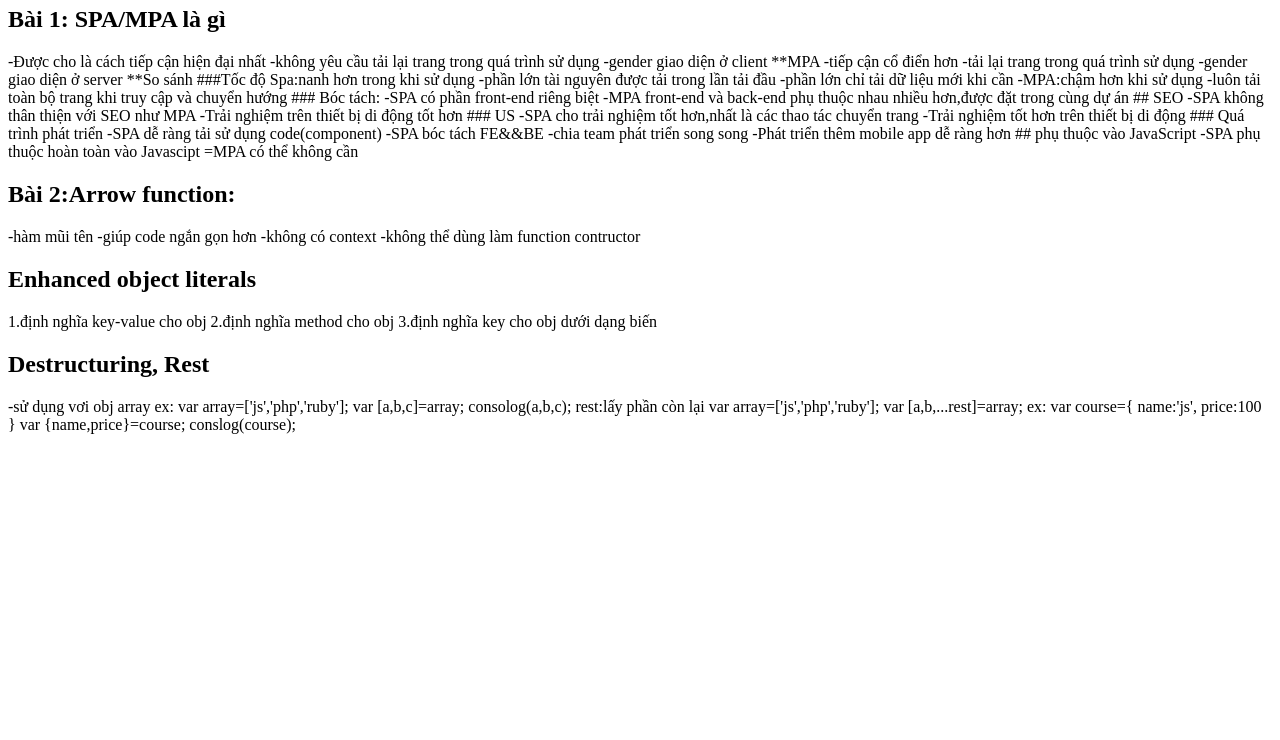
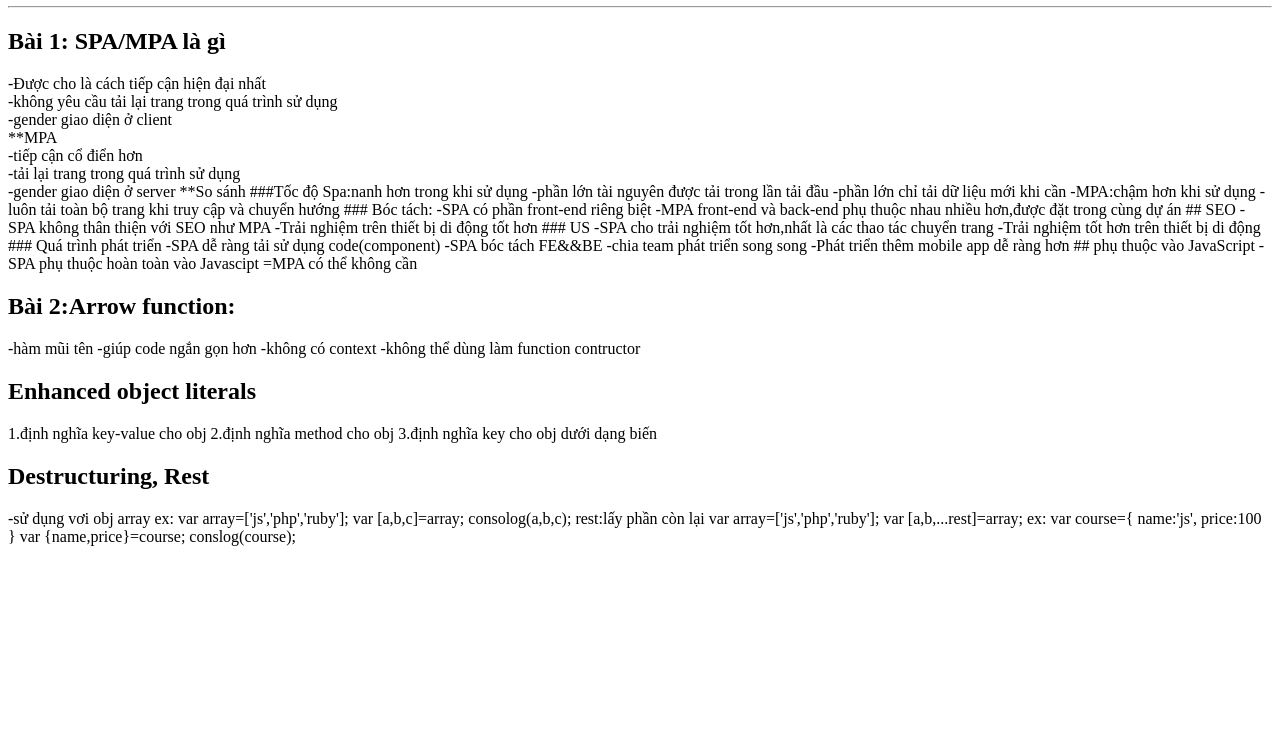
Before and after one commit to TrungDuc9998/TrungDuc9998-myblog, a plain HTML site: page index.html in a window 1280 px wide. Shown: the part 60-800 px from the top of the page. Drawn offline with Linux system fonts and the light colour scheme.

Commit message:
Update index.html

```diff
--- a/index.html
+++ b/index.html
@@ -1,14 +1,20 @@
 <h1 style="text-align:center">Reac JS</h1>
-
+<hr>
 
 <h2>Bài 1: SPA/MPA là gì</h2>
 -Được cho là cách tiếp cận hiện đại nhất
+<br>
 -không yêu cầu tải lại trang trong quá trình sử dụng
+<br>
 -gender giao diện ở client
+<br>
 
 **MPA
+<br>
 -tiếp cận cổ điển hơn
+<br>
 -tải lại trang trong quá trình sử dụng
+<br>
 -gender giao diện ở server
 
 **So sánh
```
